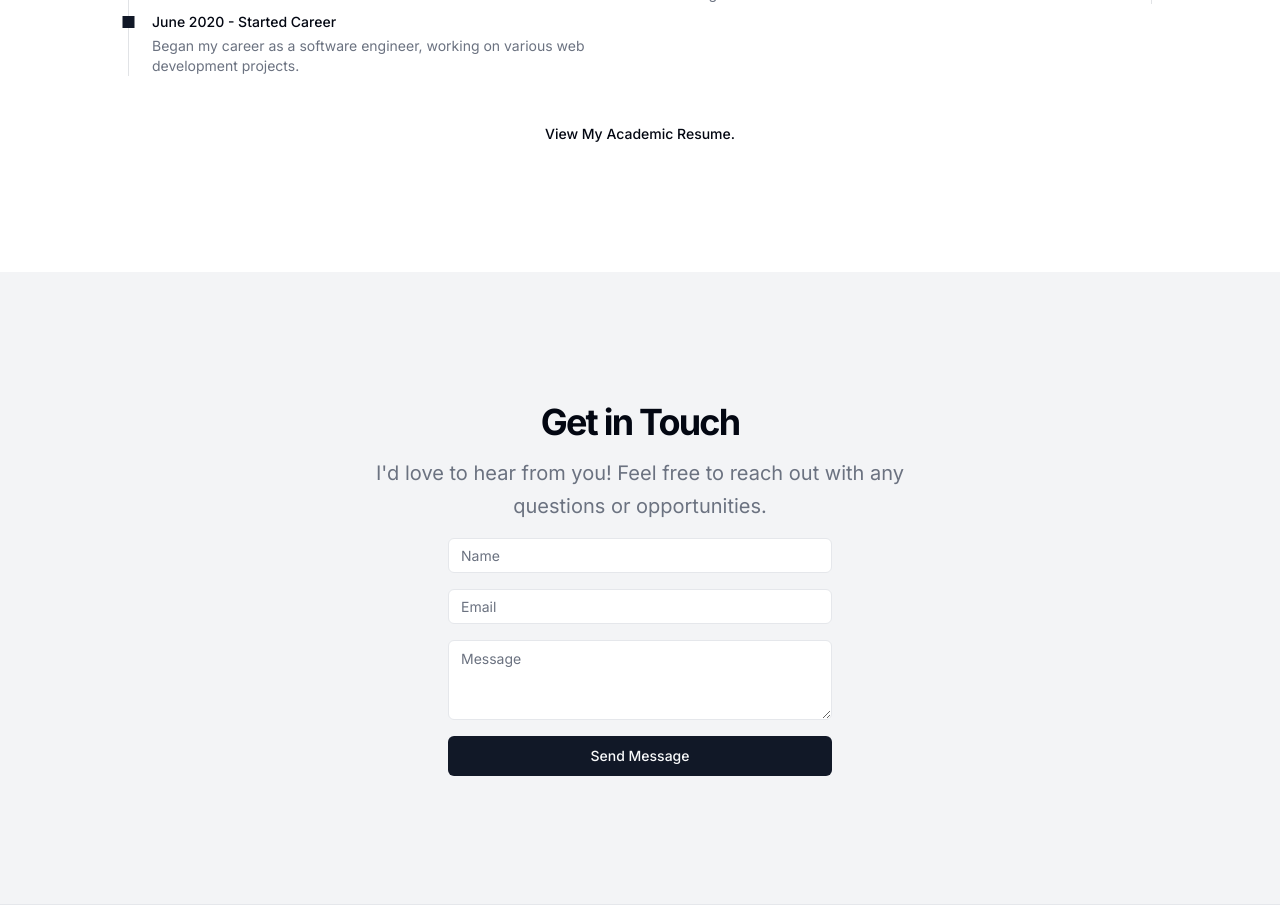
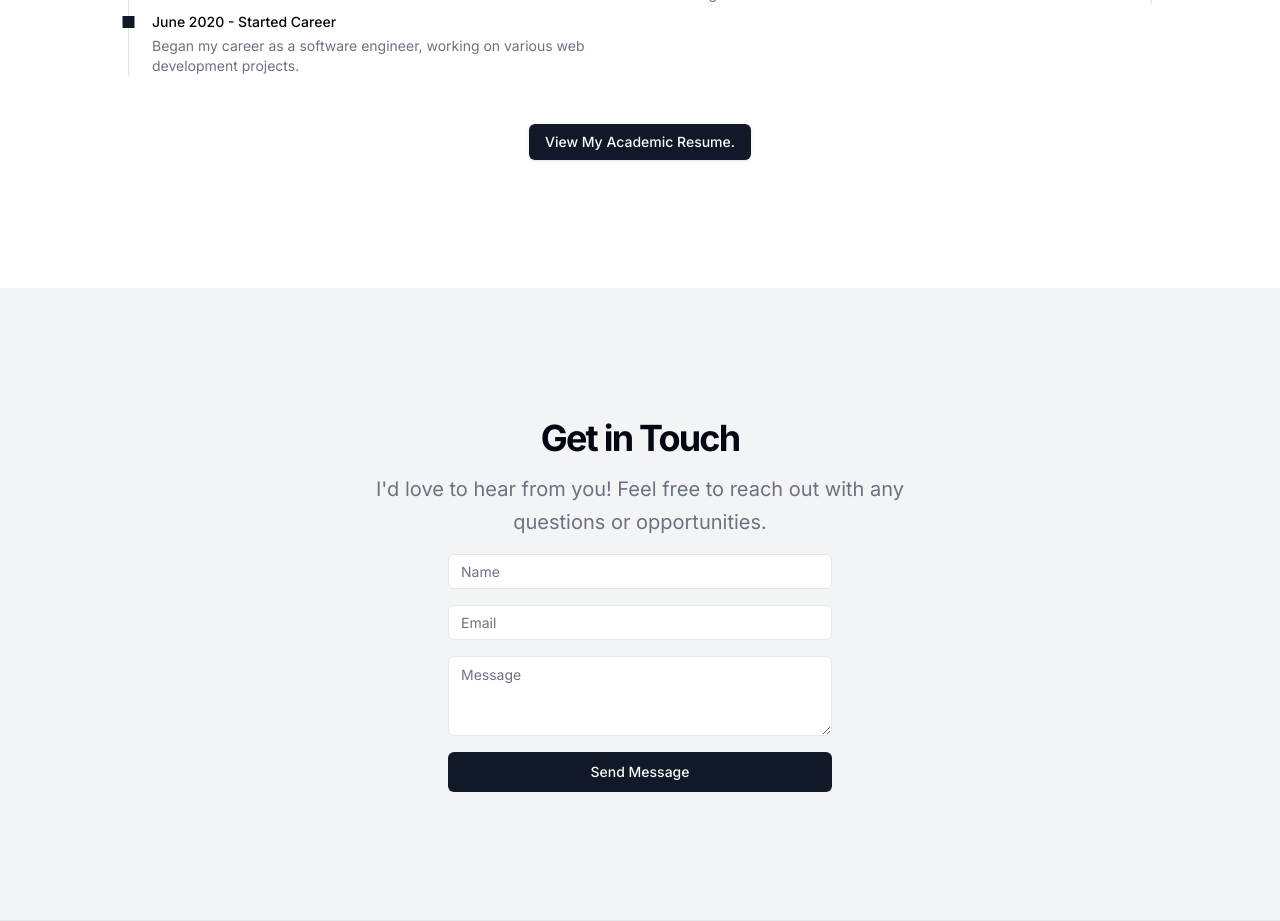
Before and after one commit to JvanZyl1/myportfolio, a Next.js app: page / in a window 1280 px wide. Shown: the part 3280-4201 px from the top of the page. Built offline with nearby package versions, Linux system fonts and the light colour scheme.

Commit message:
AcademicResumeButton

```diff
--- a/components/component/home-screen.tsx
+++ b/components/component/home-screen.tsx
@@ -471,7 +471,7 @@
             <div className="flex justify-center space-x-4">
               <Link
                 href="#"
-                className="text-sm font-medium hover:underline underline-offset-4"
+                className="inline-flex h-9 items-center justify-center rounded-md bg-primary px-4 py-2 text-sm font-medium text-primary-foreground shadow transition-colors hover:bg-primary/90 focus-visible:outline-none focus-visible:ring-1 focus-visible:ring-ring disabled:pointer-events-none disabled:opacity-50"
                 prefetch={false}
                 onClick = {onNavigateToAcademics}>
                 View My Academic Resume.
```
